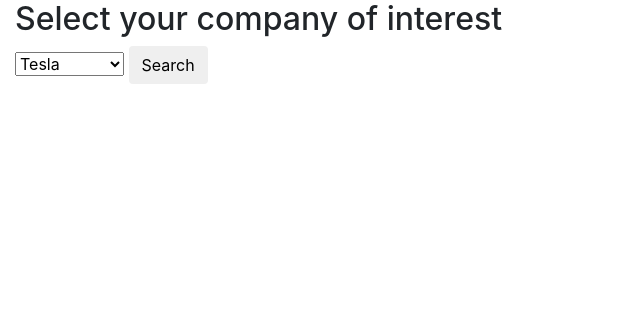
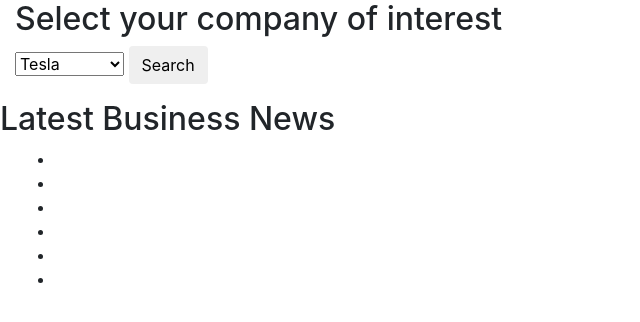
Before and after one commit to gbeteta/Python, a Flask app: page /stocks in a window 1280 px wide. Shown: the part 56-378 px from the top of the page, without its empty margins (0-640 px from the left). Run offline with Flask 2, Linux system fonts and the light colour scheme; data that the repository does not hold is empty; some libraries are stand-ins or nearby versions.

Commit message:
final update

```diff
--- a/app.py
+++ b/app.py
@@ -6,7 +6,9 @@
 from pandas_datareader import data                                      #used to grab stock market data from a website
 import datetime                                                         #used to verify if dates are valid and to be passed to the line above ^
 from bokeh.plotting import figure, show
-
+import pandas as pd
+from bs4 import BeautifulSoup
+import requests
 
 app = Flask(__name__)
 
@@ -63,9 +65,45 @@
     'Mcdonalds': ('MCD','mcdonalds_logo.jpg'), 'Intel': ('INTC', 'intel_logo.png'),
     'Nintendo': ('NTDOY', 'nintendo_logo.jpg')}
     name = str(request.form.get('comp_select'))#receiving the input from the user selection.
+    #news_dic = {'tsla': 'tesla', 'amzn':'amazon', 'aapl':'apple', 'goog':'google', 'sbux':'starbucks', 'nke':'nike', 'msft':'microsoft', 'fb':'facebook', 'xom':'exxonmobil', 'dis':'disney', 'wmt':'walmart', 'v':'visa', 'mcd': 'mcdonalds', 'intc':'intel', 'ntdoy':'nintendo'}
+    #newsLnk = "https://www.nasdaq.com/symbol/"
+
+    #name = str(request.form.get('comp_select'))#receiving the input from the user selection.
+    #newsletter = {}
+    """
+   for (abr, cname) in news_dic.items():
+        newsLnk += abr
+        newsLnk+="/news-headlines"
+        news_page = requests.get(newsLnk)
+        soup = BeautifulSoup(news_page.content, 'html.parser')
+        newsletter[cname]=[]
+        for a in soup.find_all('a', href =True):
+            if cname in a['href']:
+                news_title = (a.get_text())
+                news_web_location = (a['href'])
+                newsletter[cname].append(news_title)
+                newsletter[cname].append(news_web_location)
+                break
+        newsLnk = "https://www.nasdaq.com/symbol/"
+
+    print (newsletter)
+    """
+    business_news_page = requests.get("https://www.nasdaq.com/news/market-headlines.aspx")
+    soup = BeautifulSoup(business_news_page.content,'html.parser')
+    business_lists=[]
+    business_links=[]
+    for a in soup.find_all('a', {"id": "two_column_main_content_la1_rptArticles_hlArticleLink_0"}):
+        news_title = (a.get_text())
+        news_web_location = (a['href'])
+        business_lists.append(news_title)
+        business_links.append(news_web_location)
+
+
+
     if name in content.keys():
         return redirect(url_for('Company_Page', name=name.lower()))
-    return render_template('data.html', form=form, content=content)
+
+    return render_template('data.html', form=form, content=content, business_lists=business_lists,business_links=business_links)
 
 
 @app.route("/stocks/<name>", methods=['POST', 'GET'])                                                    #dynamic url where the "<name>" part is the valid company name that the user inputted
@@ -137,27 +175,31 @@
         df = data.DataReader(name=abb, data_source="yahoo", start=start, end=end)                                   #***** this bit of code is what grabs the stock data from yahoo *****
 
         #Andres's graphing
-        def inc_dec(c, o):
-            if c > o:
+        def inc_dec(c, o):                              #Set code to display increase or decrease, this part needed help
+            if c > o:                                   #if c is greater than o then increase
                 value = "Increase"
-            elif c < o:
+            elif c < o:                                 #if 0 is greater than c then decrease
                 value = "Decrease"
             else:
-                value = "Equal"
+                value = "Equal"                         #else equal
             return value
-        df["Status"] = [inc_dec(c, o) for c, o in zip(df.Close, df.Open)]
-        df["Middle"] = (df.Open + df.Close) / 2
-        df["Height"] = abs(df.Close - df.Open)
+
+        df["Current"] = [inc_dec(c, o) for c, o in zip(df.Close, df.Open)]      #takes the status to open and closing prices
+        df["Average"] = (df.Open + df.Close) / 2                                #divide by 2 since gains and loses
+        df["Altura"] = abs(df.Close - df.Open)                                  #set the altitude of graph by close minus open
+
         p = figure(x_axis_type='datetime', width=1600, height=500)
-        abb = companydict[name][0]
-        p.title.text = name.capitalize() + " (" + abb + ")"
-        p.grid.grid_line_alpha = 0.4
+        abb = companydict[name][0]                                        #add the name of the company
+        p.title.text = name.capitalize() + " (" + abb + ")"           #capitalize name of the company
+        p.grid.grid_line_alpha = 0.39
         hours_12 = 12 * 60 * 60 * 1000
-        p.segment(df.index, df.High, df.index, df.Low, color="Black")
-        p.rect(df.index[df.Status == "Increase"], df.Middle[df.Status == "Increase"],
-               hours_12, df.Height[df.Status == "Increase"], fill_color="#CCFFFF", line_color="black")
-        p.rect(df.index[df.Status == "Decrease"], df.Middle[df.Status == "Decrease"],
-               hours_12, df.Height[df.Status == "Decrease"], fill_color="#FF3333", line_color="black")
+        p.segment(df.index, df.High, df.index, df.Low, color="Black")         #beginning of graph box
+
+        p.rect(df.index[df.Current == "Increase"], df.Average[df.Current == "Increase"],      #set the color and space of increasing box
+               hours_12, df.Altura[df.Current == "Increase"], fill_color="#19e63b", line_color="black")   #use hexadecimals for colors
+
+        p.rect(df.index[df.Current == "Decrease"], df.Average[df.Current == "Decrease"],      #set color of decrease below with hexadecimals
+               hours_12, df.Altura[df.Current == "Decrease"], fill_color="#ba0909", line_color="black")
         show(p)
         #End Andres's Graph Stuff
 
@@ -169,7 +211,17 @@
         'Walmart': ('WMT','walmart_logo.jpg'), 'Visa': ('V', 'visa_logo.png'),
         'Mcdonalds': ('MCD','mcdonalds_logo.jpg'), 'Intel': ('INTC', 'intel_logo.png'),
         'Nintendo': ('NTDOY', 'nintendo_logo.jpg')}
-        return render_template('data.html', form=form, content=content)                                               #displaying new html page at same url that will display the candlestick graph (right now just prints data in raw number form)
+        business_links=[]
+        business_lists=[]
+        business_news_page = requests.get("https://www.nasdaq.com/news/market-headlines.aspx")
+        soup = BeautifulSoup(business_news_page.content,'html.parser')
+        for a in soup.find_all('a', {"id": "two_column_main_content_la1_rptArticles_hlArticleLink_0"}):
+            news_title = (a.get_text())
+            news_web_location = (a['href'])
+            business_lists.append(news_title)
+            business_links.append(news_web_location)
+
+        return render_template('data.html', form=form, content=content,business_lists=business_lists,business_links=business_links)                                               #displaying new html page at same url that will display the candlestick graph (right now just prints data in raw number form)
     return render_template('Company_Page.html', name=name, abb=abb, logo=logo, form=form)                                   #passes the company name, abbreviation, and logo file extension to the html file so that
                                                                                                                                 #the web page can be dynamically rendered with company specifics on it
 
--- /dev/null
+++ b/settings.py
@@ -0,0 +1,3 @@
+def init():
+    global myDict
+    myDict = {'tsla': 'tesla', 'amzn':'amazon', 'aapl':'apple', 'goog':'google', 'sbux':'starbucks', 'nke':'nike', 'msft':'microsoft', 'fb':'facebook', 'xom':'exxonmobil', 'dis':'disney', 'wmt':'walmart', 'v':'visa', 'mcd': 'mcdonalds', 'intc':'intel', 'ntdoy':'nintendo'}
--- a/templates/data.html
+++ b/templates/data.html
@@ -22,5 +22,14 @@
 
     </form>
 </div>
-
+<h2>Latest Business News</h2>
+<div class="container-fluid">
+    <ul>
+        {% for i in range(0,12) %}
+        {%if i % 2 == 0%}
+        <li><a href= "{{business_lists[i+1]}}" target="_blank">{{business_lists[i]}}</a></li>
+        {%endif%}
+        {% endfor %}
+    </ul>
+</div>
 {% endblock %}
```
Also changed, not shown: news.py (added, +67 -0 lines), static/pictures/fin1.jpg (added), static/pictures/fin2.jpg (added), static/pictures/fin3.jpg (added), static/pictures/fin4.jpg (added), static/pictures/fin5.jpg (added), 1 other file.
